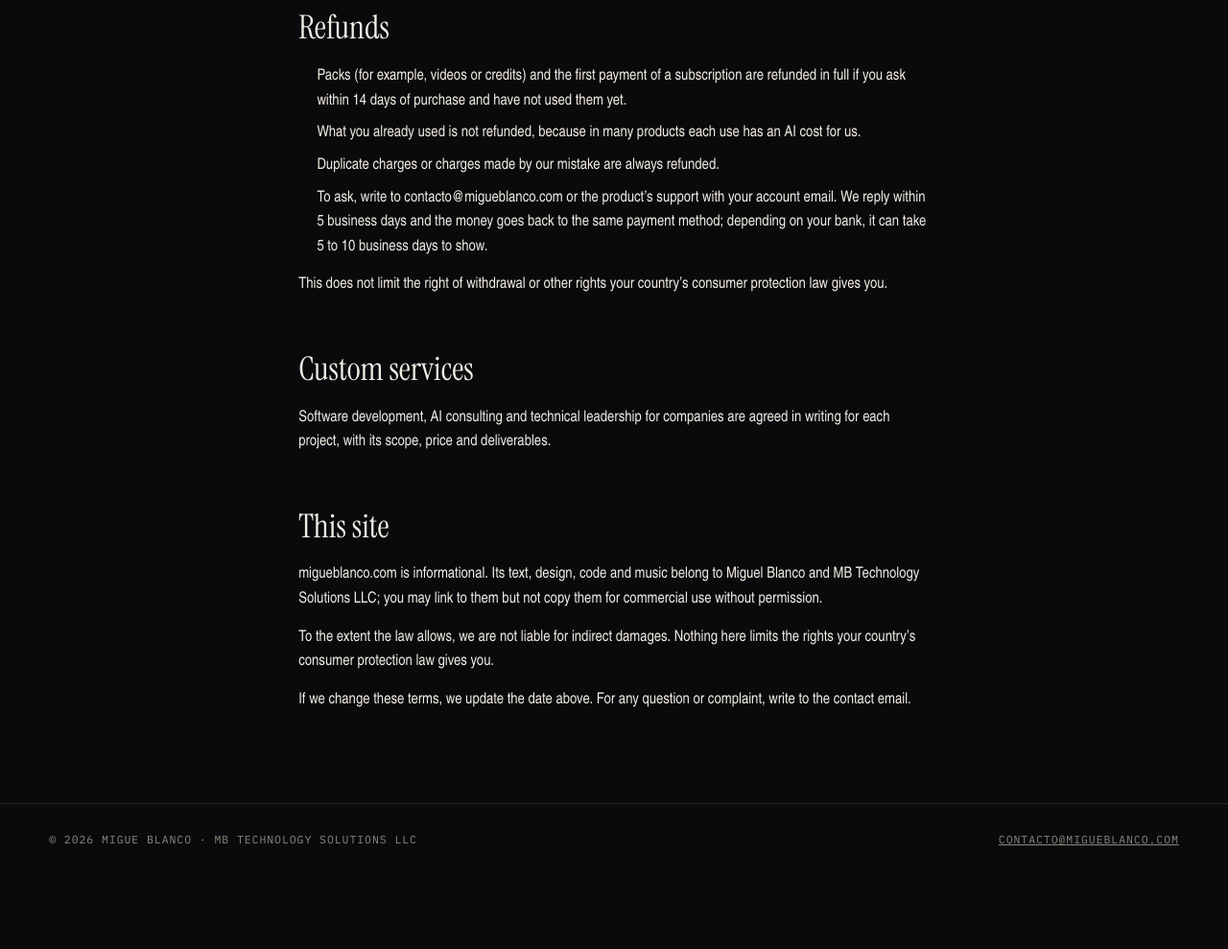
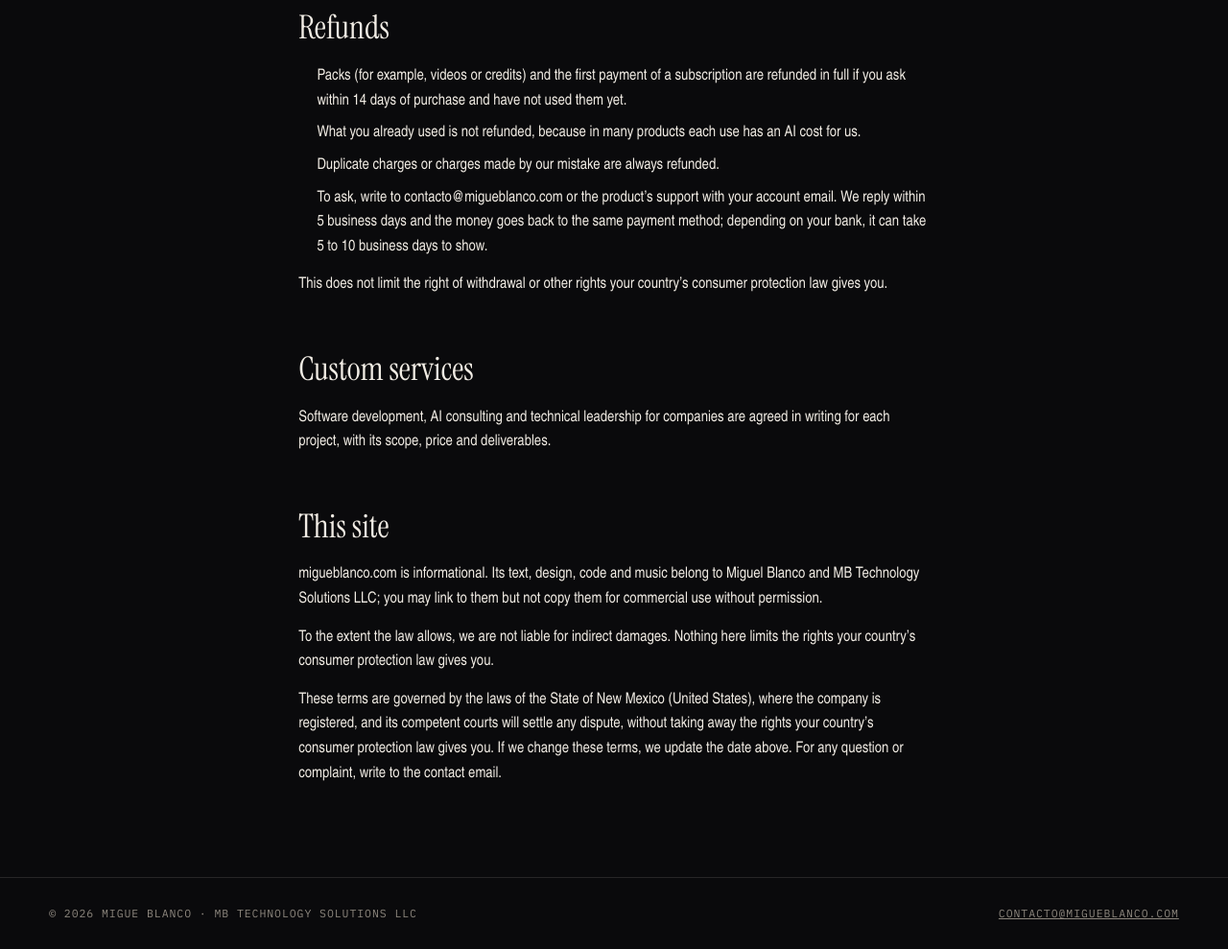
Before and after one commit to mikews93/portfolio, an Astro site: page /en/terms in a window 1280 px wide. Shown: the part 1281-2270 px from the top of the page at 96% size. Before the commit the page ends 2193 px from the top, so only its background shows below. Built offline with nearby package versions, Linux system fonts and the light colour scheme; Astro itself is replaced by a stand-in of ours.

Commit message:
feat: ley aplicable de Nuevo México en los términos
Co-Authored-By: Claude Opus 5.5 <noreply@anthropic.com>
Claude-Session: https://claude.ai/code/session_016uTuBsZAJyigNP2FxZNH8W

```diff
--- a/src/components/Legal.astro
+++ b/src/components/Legal.astro
@@ -145,8 +145,8 @@ const linkFor = (p: (typeof legal)[number]) => (page === 'terms' ? p.terms : p.p
               </p>
               <p>
                 {es
-                  ? 'Si cambiamos estos términos, actualizamos la fecha de arriba. Para cualquier duda o reclamo, escríbenos al correo de contacto.'
-                  : 'If we change these terms, we update the date above. For any question or complaint, write to the contact email.'}
+                  ? 'Estos términos se rigen por las leyes del estado de Nuevo México (Estados Unidos), donde está registrada la empresa, y cualquier diferencia la resolverán sus jueces competentes, sin quitarte los derechos que te dé la ley de protección al consumidor de tu país. Si cambiamos estos términos, actualizamos la fecha de arriba. Para cualquier duda o reclamo, escríbenos al correo de contacto.'
+                  : 'These terms are governed by the laws of the State of New Mexico (United States), where the company is registered, and its competent courts will settle any dispute, without taking away the rights your country’s consumer protection law gives you. If we change these terms, we update the date above. For any question or complaint, write to the contact email.'}
               </p>
             </section>
           </>
```
